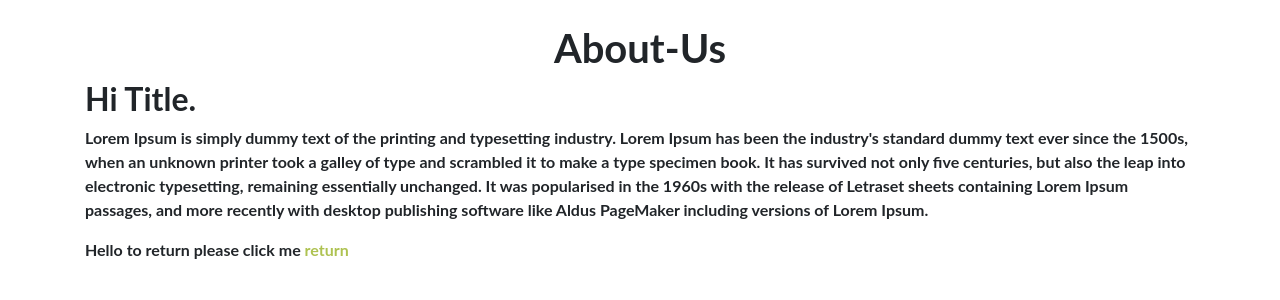
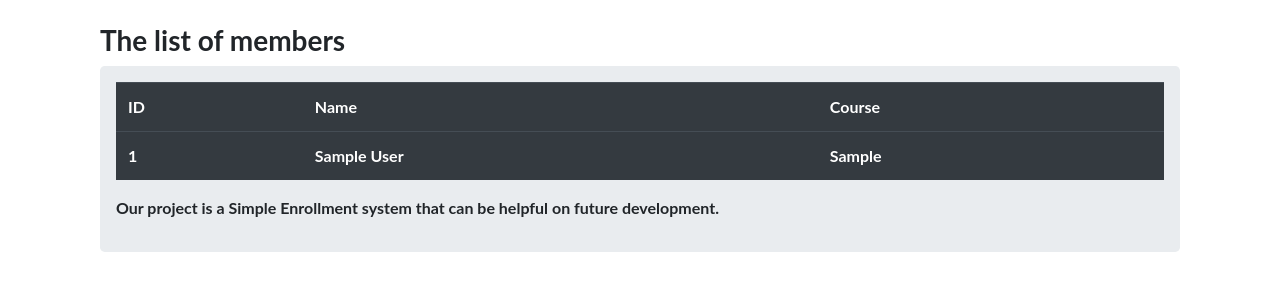
Before and after one commit to qejaquino/MidtermProjectAct1, a Flask app: page /about in a window 1280 px wide. Shown: the part 56-356 px from the top of the page. Run offline with Flask 2, Linux system fonts and the light colour scheme; tables that the repository leaves empty hold one stand-in row (values such as "Sample post"); some libraries are stand-ins or nearby versions.

Commit message:
Simple update.

```diff
--- a/MidtermProjectAct1/project/website/templates/about.html
+++ b/MidtermProjectAct1/project/website/templates/about.html
@@ -1,10 +1,32 @@
-{% extends "base.html" %} {% block title %}Login{% endblock %} {% block content %}
+{% extends "base.html" %}
+{% block title %}Login{% endblock %}
+{% block content %}
 <br>
-<h1 align="center">About-Us</h1>
-<h2>Hi Title.</h2>
-<p>Lorem Ipsum is simply dummy text of the printing and typesetting industry. Lorem Ipsum has been the industry's standard dummy text ever since the 1500s, when an unknown printer took a galley of type and scrambled it to make a type specimen book. It has survived not only five centuries, but also the leap into electronic typesetting, remaining essentially unchanged. It was popularised in the 1960s with the release of Letraset sheets containing Lorem Ipsum passages, and more recently with desktop publishing software like Aldus PageMaker including versions of Lorem Ipsum.
+<div class="container">
+    <div class="row">
+        <div class="col md-12">
+            <h3>The list of members</h3>
+            <div class="jumbotron p-3">
 
-</p>
-<p>Hello to return please click me <a href="/">return</a></p>
+            <table class="table table-hover table-dark">
+                <tr>
+                    <th>ID</th>
+                    <th>Name</th>
+                    <th>Course</th>
+                </tr>
+
+                {% for accounts in members %}
+                <tr>
+                <td>{{accounts.id}}</td>
+                <td>{{accounts.first_name}} {{accounts.last_name}}</td>
+                <td>{{accounts.course}}</td>
+                </tr>
+                {% endfor %}
+            </table>
+            <p>Our project is a Simple Enrollment system that can be helpful on future development.</p>
+            </div>
+        </div>
+    </div>
+</div>
 
 {% endblock %}
--- a/MidtermProjectAct1/project/website/templates/base.html
+++ b/MidtermProjectAct1/project/website/templates/base.html
@@ -19,6 +19,7 @@
           {% if user.is_authenticated %}
           <a class="nav-item nav-link" id="home" href="/">Home</a>
           <a class="nav-item nav-link" id="account" href="/account">Accounts</a>
+          <a class="nav-item nav-link" id="About" href="/about">About Us</a>
           <a class="nav-item nav-link" id="logout" href="/logout">Logout</a>
           {% else %}
           <a class="nav-item nav-link" id="home" href="/">Home</a>
--- a/MidtermProjectAct1/project/website/views.py
+++ b/MidtermProjectAct1/project/website/views.py
@@ -23,4 +23,5 @@ def account():
 
 @views.route('/about')
 def about():
-    return render_template("about.html", user=current_user)
+    all_data = User.query.all()
+    return render_template("about.html", user=current_user, members=all_data)
```
